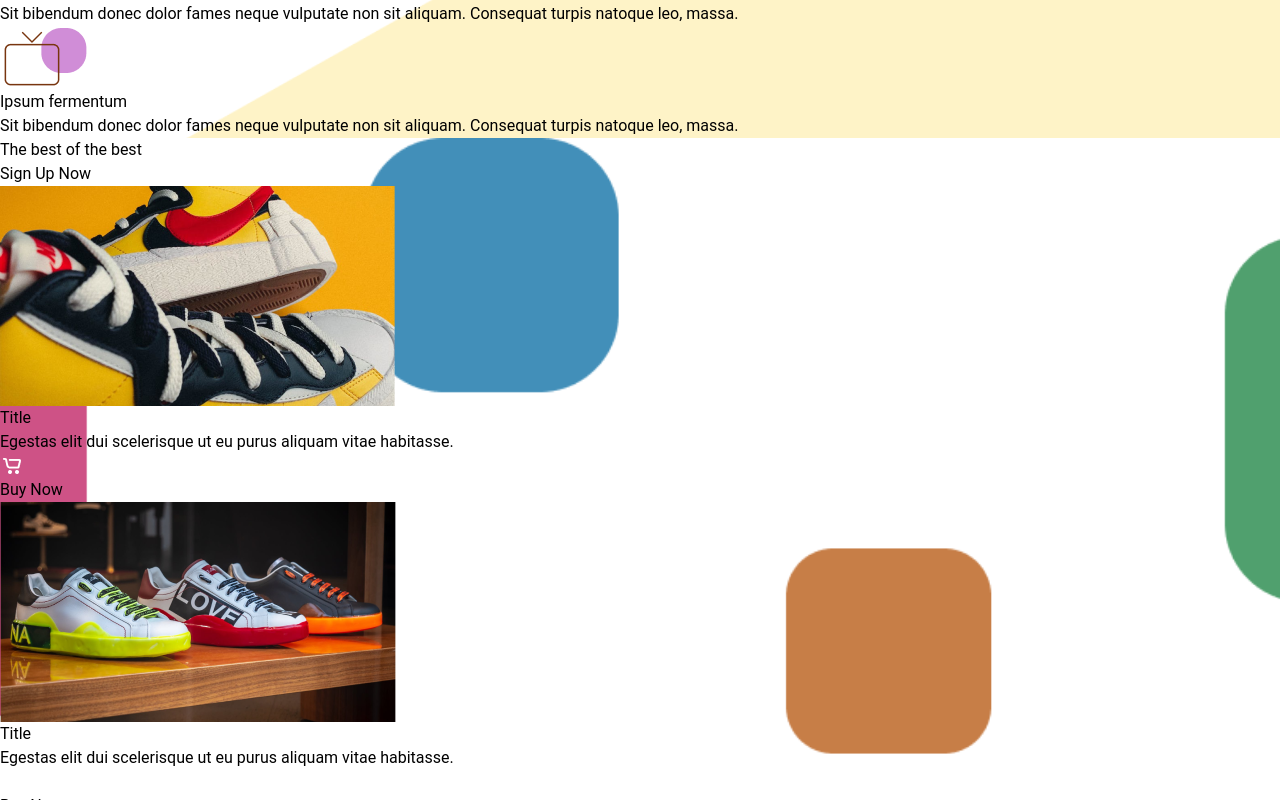
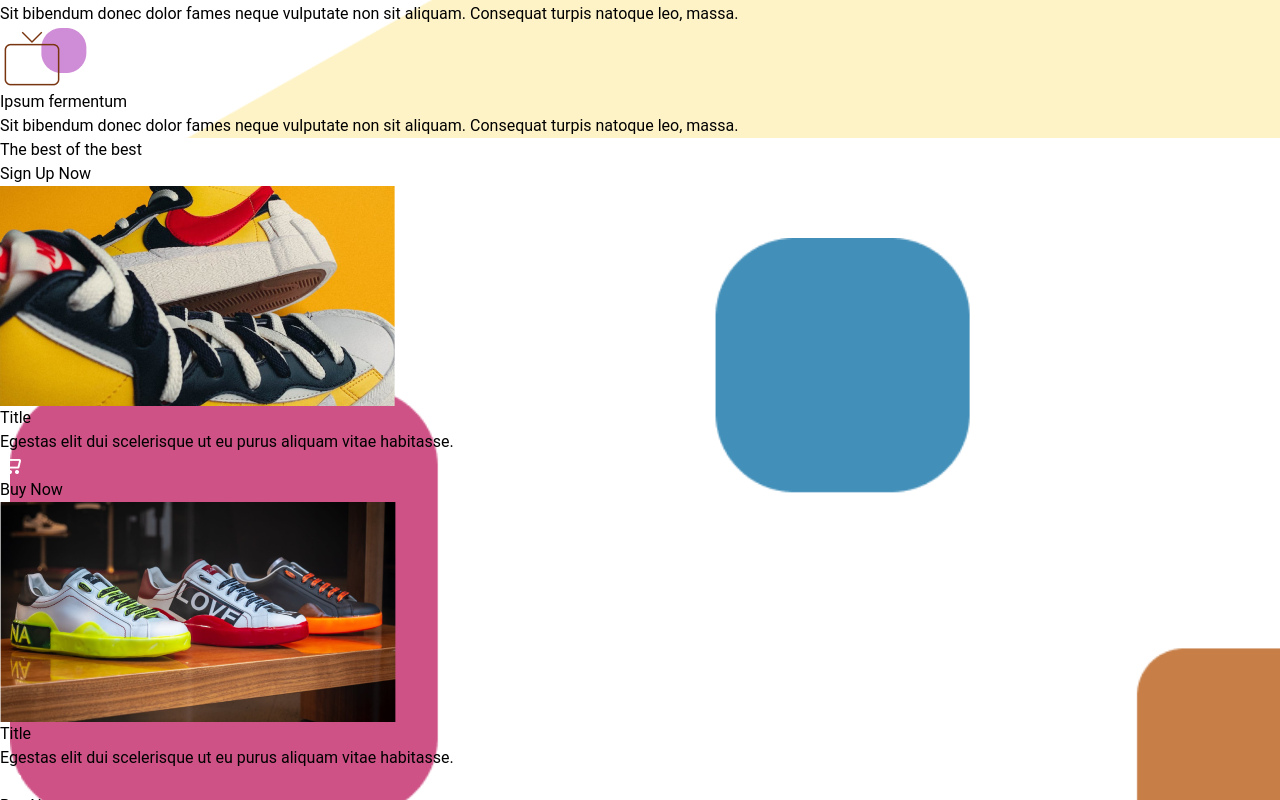
Before and after one commit to Rekl0w/Tasks, a Vue app in the folder case/: page / in a window 1280 px wide. Shown: the part 920-1720 px from the top of the page. Built offline with nearby package versions, Linux system fonts and the light colour scheme.

Commit message:
Update background position in ProductShowcase.vue

```diff
--- a/case/src/components/ProductShowcase/ProductShowcase.vue
+++ b/case/src/components/ProductShowcase/ProductShowcase.vue
@@ -1,6 +1,6 @@
 <template>
   <div class="bg-[#0F172A] py-16 w-full" style="font-family: 'Roboto', sans-serif;">
-    <div class="container mx-auto" :style="isMobile ? { backgroundImage: 'url(/src/assets/squares-responsive.png)', backgroundPosition: 'top', backgroundRepeat: 'no-repeat', backgroundSize: 'cover' } : { backgroundImage: 'url(/src/assets/squares.png)', backgroundPosition: 'top', backgroundRepeat: 'no-repeat', backgroundSize: 'cover' }" >
+    <div class="container mx-auto" :style="isMobile ? { backgroundImage: 'url(/src/assets/squares-responsive.png)', backgroundPosition: 'top', backgroundRepeat: 'no-repeat', backgroundSize: 'cover' } : { backgroundImage: 'url(/src/assets/squares.png)', backgroundPosition: 'top', backgroundRepeat: 'no-repeat', backgroundSize: 'cover', backgroundPosition:'10px 100px' }" >
       <div class="flex flex-col md:flex-row justify-between lg:items-start items-center">
         <h2 class="text-white lg:text-6xl lg:mb-20 lg:ml-14 text-4xl font-semibold mb-12">
           The best of the best
@@ -11,7 +11,7 @@
           </p>
         </button>
       </div>
-      <div class="flex flex-col md:flex-row justify-around items-center space-y-4 md:space-y-0 md:space-x-4">
+      <div class="flex flex-col md:flex-row justify-around items-center space-y-4 md:space-y-0 md:space-x-4 lg:gap-0 gap-10">
         <div class="max-w-sm shadow-2xl shadow-slate-500 rounded-lg">
           <div class="bg-[#0F172A] rounded-lg h-[450px] flex flex-col items-center justify-between">
             <img
```
